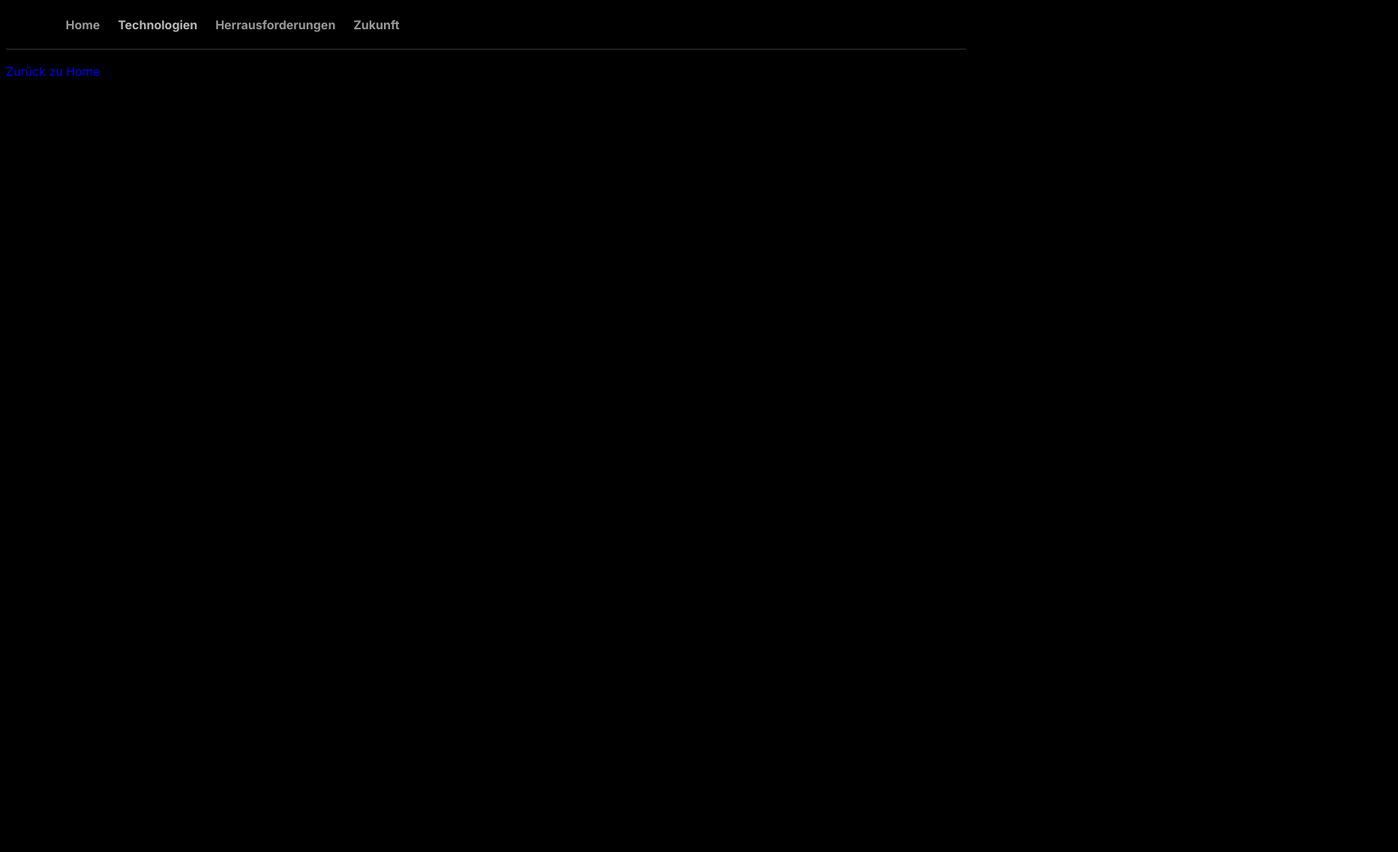
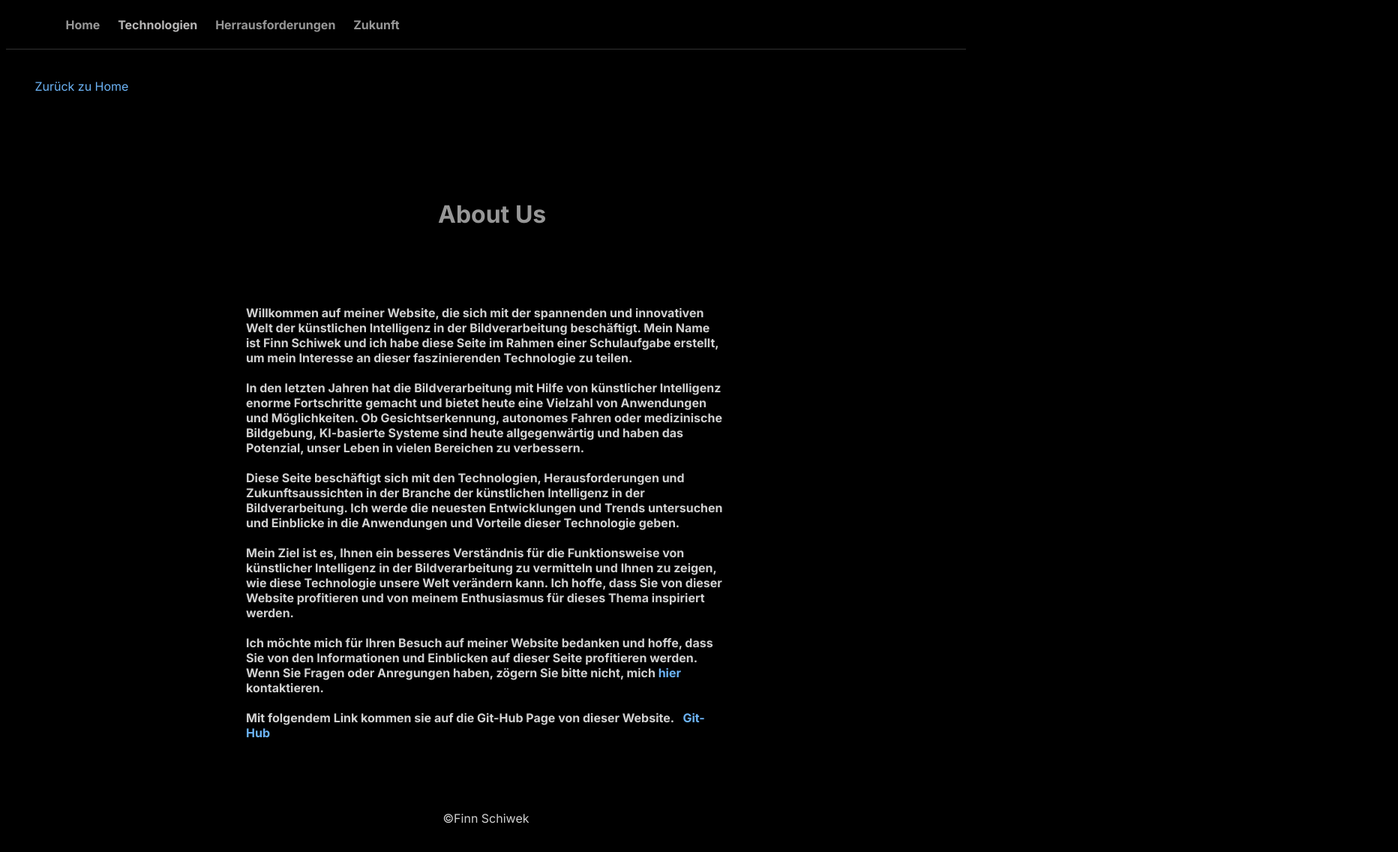
Before and after one commit to FYNX36/KI-Image, a plain HTML site: page about.html in a window 1280 px wide. Shown: the top 1136 px of the page at 75% size, 1864 px wide, since content can reach past the window. Drawn offline with Linux system fonts and the light colour scheme.

Commit message:
About and etc.

```diff
--- a/about.html
+++ b/about.html
@@ -3,6 +3,7 @@
     <link rel="icon" type="image/x-icon" href="images/logo.png">
     <link rel="preconnect" href="https://fonts.googleapis.com">
     <link rel="preconnect" href="https://fonts.gstatic.com" crossorigin>
+    <meta name="viewport" content="width=device-width, initial-scale=1.0">
     <link href="https://fonts.googleapis.com/css2?family=Inter:wght@100;400;500;700&display=swap" rel="stylesheet">
     <link rel="stylesheet" href="style_about.css">
     <Title>About</Title>
@@ -19,6 +20,22 @@
 <div class="Line"></div>
 <div class="mainBody">
     <a href="index.html" class="back">Zurück zu Home</a>
+    <h1>About Us</h1>
+    <div class="about_txt">
+        <p>
+            Willkommen auf meiner Website, die sich mit der spannenden und innovativen Welt der künstlichen Intelligenz in der Bildverarbeitung beschäftigt. Mein Name ist Finn Schiwek und ich habe diese Seite im Rahmen einer Schulaufgabe erstellt, um mein Interesse an dieser faszinierenden Technologie zu teilen.
+            <br><br>
+            In den letzten Jahren hat die Bildverarbeitung mit Hilfe von künstlicher Intelligenz enorme Fortschritte gemacht und bietet heute eine Vielzahl von Anwendungen und Möglichkeiten. Ob Gesichtserkennung, autonomes Fahren oder medizinische Bildgebung, KI-basierte Systeme sind heute allgegenwärtig und haben das Potenzial, unser Leben in vielen Bereichen zu verbessern.
+            <br><br>
+            Diese Seite beschäftigt sich mit den Technologien, Herausforderungen und Zukunftsaussichten in der Branche der künstlichen Intelligenz in der Bildverarbeitung. Ich werde die neuesten Entwicklungen und Trends untersuchen und Einblicke in die Anwendungen und Vorteile dieser Technologie geben.
+            <br><br>
+            Mein Ziel ist es, Ihnen ein besseres Verständnis für die Funktionsweise von künstlicher Intelligenz in der Bildverarbeitung zu vermitteln und Ihnen zu zeigen, wie diese Technologie unsere Welt verändern kann. Ich hoffe, dass Sie von dieser Website profitieren und von meinem Enthusiasmus für dieses Thema inspiriert werden.
+            <br><br>
+            Ich möchte mich für Ihren Besuch auf meiner Website bedanken und hoffe, dass Sie von den Informationen und Einblicken auf dieser Seite profitieren werden. Wenn Sie Fragen oder Anregungen haben, zögern Sie bitte nicht, mich <a href="mailto:fi.sch36@web.de" class="mail">hier</a> kontaktieren.
+            <br><br>
+            Mit folgendem Link kommen sie auf die Git-Hub Page von dieser Website. <a href="https://github.com/FYNX36/KI-Image/tree/main" class="github">&ensp;Git-Hub</a>
+        </p>
+    </div>
     <div class="Footer">
         <p class="Copyright">&copy;Finn Schiwek</p>
     </div>
--- a/style_about.css
+++ b/style_about.css
@@ -83,13 +83,37 @@ body::-webkit-scrollbar-thumb:active {
     height: 100%;
 }
 .back{
-    position: absolute;
-    top: 20px;
+    position: relative;
+    top: 5vh;
+    left: 3vw;
     text-decoration: none;
+    color: #6cb3f5;
+}
+h1{
+    position: relative;
+    left: 45vw;
+    top: 20vh;
+    color: rgba(151, 151, 151, 1);
+}
+.about_txt{
+    position: relative;
+    top: 30vh;
+    left: 25vw;
+    color: rgb(209, 209, 209);
+    font-weight:bold;
+    max-width: 50vw;
+}
+.mail{
+    text-decoration: none;
+    color: #6cb3f5;
+}
+.github{
+    text-decoration: none;
+    color: #6cb3f5;
 }
 .Footer{
     position: absolute;
-    top: 2000px;
+    top: 1000px;
     width: 100%;
     background-color: black;
 }
--- a/style_chal.css
+++ b/style_chal.css
@@ -125,20 +125,19 @@ p{
 
 .Footer{
     position: absolute;
-    top: 2000px;
+    top: 1000px;
     width: 100%;
     background-color: black;
 }
 .Copyright{
     position: relative;
-    left: -3vw;
     color: rgb(209, 209, 209);
-    text-align: center;
+    left: -5vw;
 }
 .about_us{
     position: absolute;
     color: rgb(209, 209, 209);
     text-decoration: none;
-    left: 50.2%;
+    left: 48.2%;
     bottom: 16px;
 }
--- a/style_fut.css
+++ b/style_fut.css
@@ -92,18 +92,25 @@ body::-webkit-scrollbar-thumb:active {
 }
 .Footer{
     position: absolute;
-    top: 2000px;
+    top: 1000px;
     width: 100%;
     background-color: black;
 }
 .Copyright{
+    position: relative;
     color: rgb(209, 209, 209);
-    text-align: center;
+    left: 42%;
 }
 .about_us{
     position: absolute;
     color: rgb(209, 209, 209);
     text-decoration: none;
-    left: 53.2%;
+    left: 48.2%;
     bottom: 16px;
 }
+.fut_img{
+    width: 700px;
+    position: absolute;
+    left: 50vw;
+    top: 15vh;
+}
--- a/style_index.css
+++ b/style_index.css
@@ -117,18 +117,19 @@ body::-webkit-scrollbar-thumb:active {
 }
 .Footer{
     position: absolute;
-    top: 2000px;
+    top: 1000px;
     width: 100%;
     background-color: black;
 }
 .Copyright{
+    position: relative;
     color: rgb(209, 209, 209);
-    text-align: center;
+    left: 42%;
 }
 .about_us{
     position: absolute;
     color: rgb(209, 209, 209);
     text-decoration: none;
-    left: 53.2%;
+    left: 48.2%;
     bottom: 16px;
 }
--- a/style_tech.css
+++ b/style_tech.css
@@ -172,18 +172,19 @@ table {
   }
 .Footer{
     position: absolute;
-    top: 1700px;
+    top: 1600px;
     width: 100%;
     background-color: black;
 }
 .Copyright{
+    position: relative;
     color: rgb(209, 209, 209);
-    text-align: center;
+    left: 42%;
 }
 .about_us{
     position: absolute;
     color: rgb(209, 209, 209);
     text-decoration: none;
-    left: 53.2%;
+    left: 48.2%;
     bottom: 16px;
 }
```
Also changed, not shown: Herrausforderungen.html (+1 -0 lines), Technologien.html (+1 -0 lines), Zukunft.html (+2 -1 lines), index.html (+1 -0 lines).
